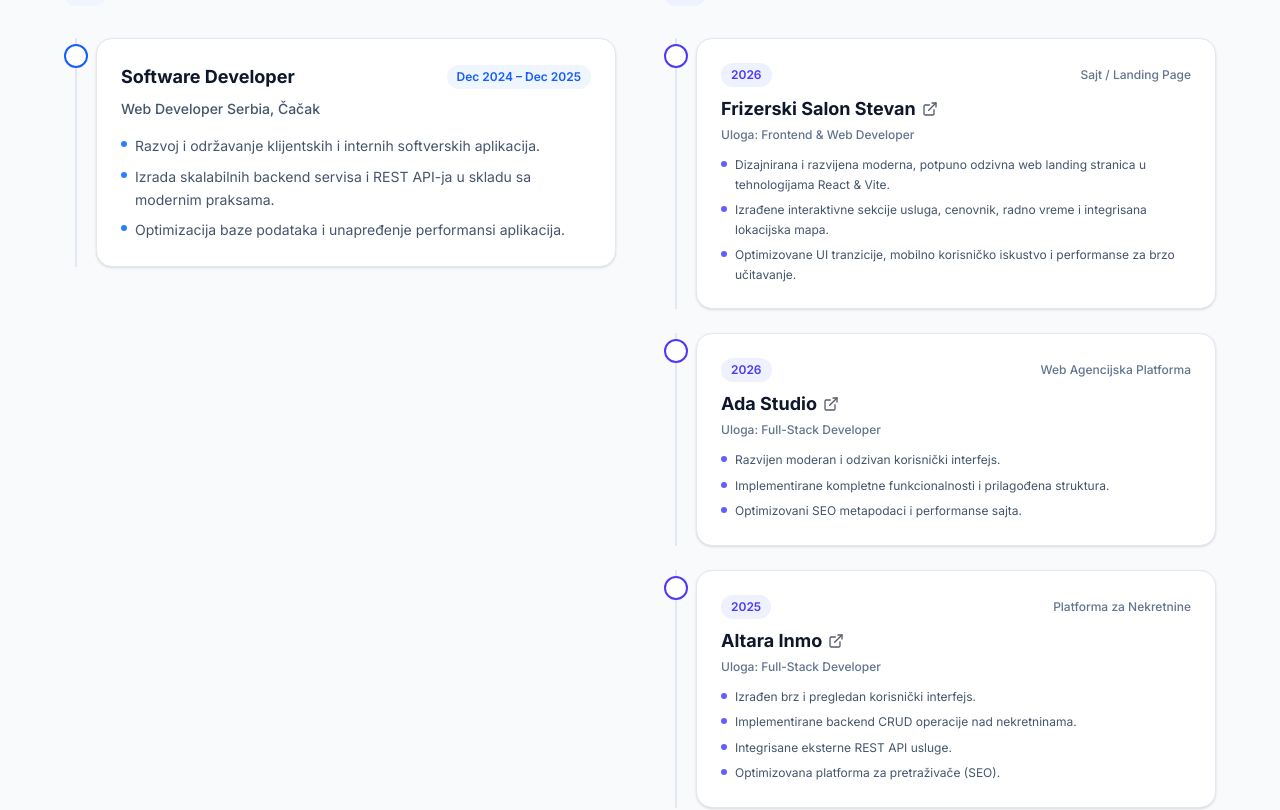
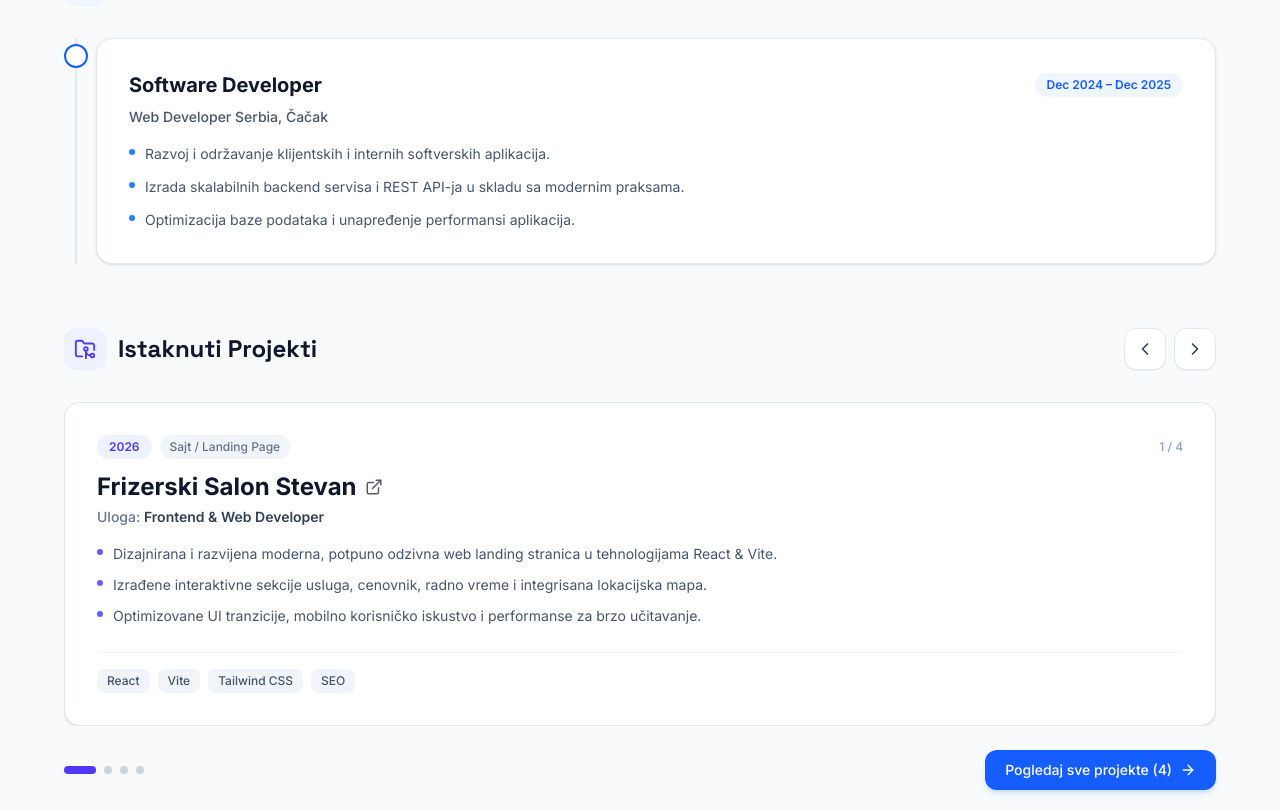
Before and after one commit to Strahinja-Sretenovic/Portfolio, a React (Vite) app: page / in a window 1280 px wide. Shown: the part 2151-2961 px from the top of the page. Built offline with nearby package versions, Linux system fonts and the light colour scheme.

Commit message:
feat(experience): add project carousel slider
Implement a state-managed carousel to display featured projects with animated transitions for improved navigation and visual appeal.

```diff
--- a/src/components/Experience.tsx
+++ b/src/components/Experience.tsx
@@ -1,6 +1,7 @@
-import { motion } from "motion/react";
+import { useState } from "react";
+import { motion, AnimatePresence } from "motion/react";
 import { SectionHeader } from "./SectionHeader";
-import { Briefcase, FolderGit2, ExternalLink, ArrowRight } from "lucide-react";
+import { Briefcase, FolderGit2, ExternalLink, ArrowRight, ChevronLeft, ChevronRight } from "lucide-react";
 import { projectsData, getLocalizedProject } from "../data/projectsData";
 import { useLanguage } from "../context/LanguageContext";
 
@@ -11,6 +12,9 @@ interface ExperienceProps {
 export function Experience({ onViewAllProjects }: ExperienceProps) {
   const { language } = useLanguage();
   const isSr = language === "sr";
+
+  const [currentProjectIndex, setCurrentProjectIndex] = useState(0);
+  const [direction, setDirection] = useState<"left" | "right">("right");
 
   const experiences = [
     {
@@ -31,19 +35,62 @@ export function Experience({ onViewAllProjects }: ExperienceProps) {
     }
   ];
 
-  const featuredProjects = projectsData.slice(0, 3);
+  const featuredProjects = projectsData;
+
+  const handleNextProject = () => {
+    setDirection("right");
+    setCurrentProjectIndex((prev) => (prev + 1) % featuredProjects.length);
+  };
+
+  const handlePrevProject = () => {
+    setDirection("left");
+    setCurrentProjectIndex((prev) => (prev - 1 + featuredProjects.length) % featuredProjects.length);
+  };
+
+  const slideVariants = {
+    enter: (dir: "left" | "right") => ({
+      x: dir === "right" ? 80 : -80,
+      opacity: 0,
+      scale: 0.96,
+      filter: "blur(4px)",
+    }),
+    center: {
+      x: 0,
+      opacity: 1,
+      scale: 1,
+      filter: "blur(0px)",
+      transition: {
+        x: { type: "spring", stiffness: 320, damping: 32 },
+        opacity: { duration: 0.3 },
+        scale: { duration: 0.3 },
+        filter: { duration: 0.3 },
+      },
+    },
+    exit: (dir: "left" | "right") => ({
+      x: dir === "right" ? -80 : 80,
+      opacity: 0,
+      scale: 0.96,
+      filter: "blur(4px)",
+      transition: {
+        x: { type: "spring", stiffness: 320, damping: 32 },
+        opacity: { duration: 0.2 },
+        filter: { duration: 0.2 },
+      },
+    }),
+  };
+
+  const currentRawProj = featuredProjects[currentProjectIndex];
+  const currentProj = getLocalizedProject(currentRawProj, language);
 
   return (
     <section id="experience" className="py-20 px-6">
-      <div className="max-w-6xl mx-auto">
+      <div className="max-w-6xl mx-auto space-y-16">
         <SectionHeader
           title={isSr ? "Iskustvo & Projekti" : "Work & Projects"}
           subtitle={isSr ? "Pregled mog dosadašnjeg rada, poslovnog angažmana i izgrađenih projekata." : "A look at my professional roles and key software engineering projects."}
         />
 
-        <div className="grid grid-cols-1 lg:grid-cols-2 gap-12 mt-12 items-start" id="projects">
-
-          {/* Experience Column */}
+        {/* 1. Radno Iskustvo (Work Experience) */}
         <div>
           <div className="flex items-center gap-3 mb-8">
             <div className="p-2.5 rounded-xl bg-blue-50 dark:bg-blue-500/10 text-blue-600 dark:text-blue-400">
@@ -66,19 +113,19 @@ export function Experience({ onViewAllProjects }: ExperienceProps) {
               >
                 <div className="absolute left-0 top-1.5 w-6 h-6 bg-white dark:bg-[#0a0a0a] border-2 border-blue-600 dark:border-blue-400 rounded-full z-10" />
 
-                  <div className="bg-white dark:bg-[#151515] p-6 rounded-2xl border border-slate-200 dark:border-white/10 shadow-sm">
+                <div className="bg-white dark:bg-[#151515] p-6 sm:p-8 rounded-2xl border border-slate-200 dark:border-white/10 shadow-sm">
                   <div className="flex flex-wrap items-center justify-between gap-2 mb-2">
-                      <h4 className="font-bold text-slate-900 dark:text-white text-lg">{exp.title}</h4>
-                      <span className="text-xs font-semibold px-2.5 py-1 rounded-full bg-blue-50 dark:bg-blue-500/10 text-blue-600 dark:text-blue-400">
+                    <h4 className="font-bold text-slate-900 dark:text-white text-lg sm:text-xl">{exp.title}</h4>
+                    <span className="text-xs font-semibold px-3 py-1 rounded-full bg-blue-50 dark:bg-blue-500/10 text-blue-600 dark:text-blue-400">
                       {exp.period}
                     </span>
                   </div>
                   <p className="text-slate-600 dark:text-slate-400 font-medium text-sm mb-4">{exp.company}</p>
 
-                    <ul className="space-y-2">
+                  <ul className="space-y-2.5">
                     {exp.points.map((pt, pIdx) => (
                       <li key={pIdx} className="text-slate-600 dark:text-slate-300 text-sm flex items-start leading-relaxed">
-                          <span className="mr-2 mt-1.5 w-1.5 h-1.5 bg-blue-500 rounded-full flex-shrink-0" />
+                        <span className="mr-2.5 mt-1.5 w-1.5 h-1.5 bg-blue-500 rounded-full flex-shrink-0" />
                         {pt}
                       </li>
                     ))}
@@ -89,87 +136,151 @@ export function Experience({ onViewAllProjects }: ExperienceProps) {
           </div>
         </div>
 
-          {/* Featured Projects Column */}
-          <div>
-            <div className="flex items-center gap-3 mb-8">
+        {/* 2. Istaknuti Projekti (Featured Projects Carousel) */}
+        <div id="projects">
+          <div className="flex items-center justify-between mb-8">
+            <div className="flex items-center gap-3">
               <div className="p-2.5 rounded-xl bg-indigo-50 dark:bg-indigo-500/10 text-indigo-600 dark:text-indigo-400">
                 <FolderGit2 size={22} />
               </div>
+              <div>
                 <h3 className="text-2xl font-display font-bold text-slate-900 dark:text-white">
                   {isSr ? "Istaknuti Projekti" : "Featured Projects"}
                 </h3>
               </div>
+            </div>
 
-            <div className="space-y-6">
-              {featuredProjects.map((rawProj, idx) => {
-                const proj = getLocalizedProject(rawProj, language);
-                return (
+            {/* Carousel Arrow Navigation Buttons */}
+            <div className="flex items-center gap-2">
+              <button
+                onClick={handlePrevProject}
+                className="p-2.5 rounded-xl bg-white dark:bg-[#151515] border border-slate-200 dark:border-white/10 text-slate-700 dark:text-slate-300 hover:bg-indigo-600 hover:text-white hover:border-indigo-600 dark:hover:bg-indigo-600 dark:hover:text-white transition-all shadow-2xs active:scale-95 cursor-pointer"
+                aria-label={isSr ? "Prethodni projekat" : "Previous project"}
+              >
+                <ChevronLeft size={20} />
+              </button>
+              <button
+                onClick={handleNextProject}
+                className="p-2.5 rounded-xl bg-white dark:bg-[#151515] border border-slate-200 dark:border-white/10 text-slate-700 dark:text-slate-300 hover:bg-indigo-600 hover:text-white hover:border-indigo-600 dark:hover:bg-indigo-600 dark:hover:text-white transition-all shadow-2xs active:scale-95 cursor-pointer"
+                aria-label={isSr ? "Sledeći projekat" : "Next project"}
+              >
+                <ChevronRight size={20} />
+              </button>
+            </div>
+          </div>
+
+          {/* Carousel Slide Area */}
+          <div className="overflow-hidden relative min-h-[280px]">
+            <AnimatePresence mode="popLayout" custom={direction}>
               <motion.div
-                    key={proj.id || idx}
-                    initial={{ opacity: 0, y: 30 }}
-                    whileInView={{ opacity: 1, y: 0 }}
-                    viewport={{ once: true }}
-                    transition={{ duration: 0.5, delay: 0.1 * idx, ease: [0.21, 0.47, 0.32, 0.98] }}
-                    whileHover={{ y: -4, scale: 1.01 }}
-                    className="relative pl-8 before:absolute before:top-0 before:bottom-0 before:left-[11px] before:w-[2px] before:bg-slate-200 dark:before:bg-white/10"
+                key={currentProjectIndex}
+                custom={direction}
+                variants={slideVariants}
+                initial="enter"
+                animate="center"
+                exit="exit"
+                drag="x"
+                dragConstraints={{ left: 0, right: 0 }}
+                dragElastic={0.15}
+                onDragEnd={(_, info) => {
+                  const swipeThreshold = 50;
+                  if (info.offset.x < -swipeThreshold) {
+                    handleNextProject();
+                  } else if (info.offset.x > swipeThreshold) {
+                    handlePrevProject();
+                  }
+                }}
+                className="w-full bg-white dark:bg-[#151515] p-6 sm:p-8 rounded-2xl border border-slate-200 dark:border-white/10 shadow-sm hover:border-indigo-300 dark:hover:border-indigo-500/30 transition-colors cursor-grab active:cursor-grabbing select-none group"
               >
-                    <div className="absolute left-0 top-1.5 w-6 h-6 bg-white dark:bg-[#0a0a0a] border-2 border-indigo-600 dark:border-indigo-400 rounded-full z-10 transition-transform group-hover:scale-125" />
-
-                    <div className="bg-white dark:bg-[#151515] p-6 rounded-2xl border border-slate-200 dark:border-white/10 shadow-sm hover:shadow-md hover:border-indigo-300 dark:hover:border-indigo-500/30 transition-all group">
-                      <div className="flex flex-wrap items-center justify-between gap-2 mb-2">
-                        <span className="text-xs font-semibold px-2.5 py-1 rounded-full bg-indigo-50 dark:bg-indigo-500/10 text-indigo-600 dark:text-indigo-400">
-                          {proj.date}
+                <div className="flex flex-wrap items-center justify-between gap-2 mb-3">
+                  <div className="flex items-center gap-2">
+                    <span className="text-xs font-semibold px-3 py-1 rounded-full bg-indigo-50 dark:bg-indigo-500/10 text-indigo-600 dark:text-indigo-400">
+                      {currentProj.date}
                     </span>
-                        <span className="text-xs text-slate-500 dark:text-slate-400 font-medium">
-                          {proj.type}
+                    <span className="text-xs text-slate-500 dark:text-slate-400 font-medium px-2.5 py-1 rounded-full bg-slate-100 dark:bg-white/5">
+                      {currentProj.type}
                     </span>
                   </div>
 
-                      <h4 className="font-bold text-slate-900 dark:text-white text-lg mb-1 group-hover:text-indigo-600 dark:group-hover:text-indigo-400 transition-colors">
-                        {proj.link ? (
-                          <a href={proj.link} target="_blank" rel="noopener noreferrer" className="inline-flex items-center gap-1.5 hover:underline">
-                            {proj.project}
-                            <ExternalLink size={16} className="opacity-70 flex-shrink-0 group-hover:translate-x-0.5 group-hover:-translate-y-0.5 transition-transform" />
+                  <span className="text-xs text-slate-400 dark:text-slate-500 font-medium">
+                    {currentProjectIndex + 1} / {featuredProjects.length}
+                  </span>
+                </div>
+
+                <h4 className="font-bold text-slate-900 dark:text-white text-xl sm:text-2xl mb-1 group-hover:text-indigo-600 dark:group-hover:text-indigo-400 transition-colors">
+                  {currentProj.link ? (
+                    <a href={currentProj.link} target="_blank" rel="noopener noreferrer" className="inline-flex items-center gap-2 hover:underline">
+                      {currentProj.project}
+                      <ExternalLink size={18} className="opacity-70 flex-shrink-0 group-hover:translate-x-0.5 group-hover:-translate-y-0.5 transition-transform" />
                     </a>
                   ) : (
-                          proj.project
+                    currentProj.project
                   )}
                 </h4>
-                      <p className="text-slate-500 dark:text-slate-400 font-medium text-xs mb-3">
-                        {isSr ? "Uloga:" : "Role:"} {proj.title}
+
+                <p className="text-slate-500 dark:text-slate-400 font-medium text-sm mb-4">
+                  {isSr ? "Uloga:" : "Role:"} <span className="text-slate-700 dark:text-slate-300 font-semibold">{currentProj.title}</span>
                 </p>
 
-                      <ul className="space-y-1.5">
-                        {proj.points.map((pt, pIdx) => (
-                          <li key={pIdx} className="text-slate-600 dark:text-slate-300 text-xs flex items-start leading-relaxed">
-                            <span className="mr-2 mt-1.5 w-1.5 h-1.5 bg-indigo-500 rounded-full flex-shrink-0" />
+                <ul className="space-y-2 mb-6">
+                  {currentProj.points.map((pt, pIdx) => (
+                    <li key={pIdx} className="text-slate-600 dark:text-slate-300 text-sm flex items-start leading-relaxed">
+                      <span className="mr-2.5 mt-1.5 w-1.5 h-1.5 bg-indigo-500 rounded-full flex-shrink-0" />
                       {pt}
                     </li>
                   ))}
                 </ul>
+
+                {currentProj.tags && currentProj.tags.length > 0 && (
+                  <div className="flex flex-wrap gap-2 pt-4 border-t border-slate-100 dark:border-white/5">
+                    {currentProj.tags.map((tag, tIdx) => (
+                      <span
+                        key={tIdx}
+                        className="text-xs font-medium px-2.5 py-1 rounded-lg bg-slate-100 dark:bg-white/5 text-slate-600 dark:text-slate-400 hover:text-indigo-600 dark:hover:text-indigo-400 transition-colors"
+                      >
+                        {tag}
+                      </span>
+                    ))}
                   </div>
+                )}
               </motion.div>
-                );
-              })}
+            </AnimatePresence>
+          </div>
+
+          {/* Indicators & View All Button */}
+          <div className="mt-6 flex flex-wrap items-center justify-between gap-4">
+            {/* Carousel Dot Indicators */}
+            <div className="flex items-center gap-2">
+              {featuredProjects.map((_, i) => (
+                <button
+                  key={i}
+                  onClick={() => {
+                    setDirection(i > currentProjectIndex ? "right" : "left");
+                    setCurrentProjectIndex(i);
+                  }}
+                  className={`h-2 rounded-full transition-all duration-300 cursor-pointer ${
+                    i === currentProjectIndex ? "w-8 bg-indigo-600" : "w-2 bg-slate-300 dark:bg-white/10 hover:bg-slate-400"
+                  }`}
+                  aria-label={`Go to project ${i + 1}`}
+                />
+              ))}
             </div>
 
             {/* View All Projects Button */}
             {onViewAllProjects && (
-              <div className="mt-8 ml-8">
               <motion.button
                 whileHover={{ y: -2, scale: 1.02 }}
                 whileTap={{ scale: 0.98 }}
                 onClick={onViewAllProjects}
-                  className="group inline-flex items-center gap-2.5 px-6 py-3 rounded-2xl bg-blue-600 hover:bg-blue-700 text-white font-medium text-sm transition-all shadow-md hover:shadow-lg shadow-blue-500/20 active:scale-98 cursor-pointer"
+                className="group inline-flex items-center gap-2 px-5 py-2.5 rounded-xl bg-blue-600 hover:bg-blue-700 text-white font-medium text-sm transition-all shadow-md hover:shadow-lg shadow-blue-500/20 active:scale-98 cursor-pointer"
               >
                 {isSr ? `Pogledaj sve projekte (${projectsData.length})` : `View All Projects (${projectsData.length})`}
                 <ArrowRight size={16} className="group-hover:translate-x-1.5 transition-transform duration-200" />
               </motion.button>
-              </div>
             )}
           </div>
+        </div>
 
-        </div>
       </div>
     </section>
   );
```
Lines whose indentation alone changed are shown as unchanged.
